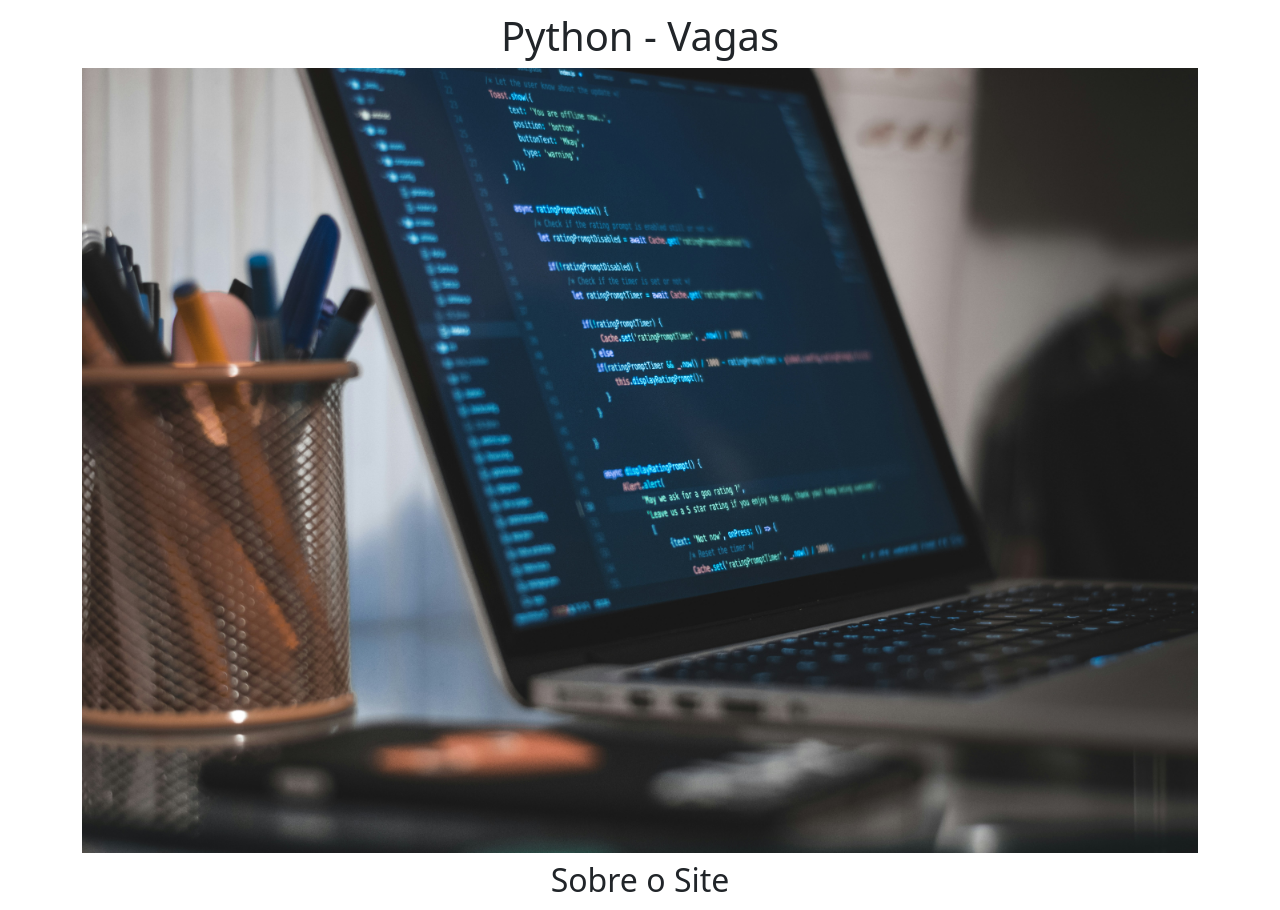
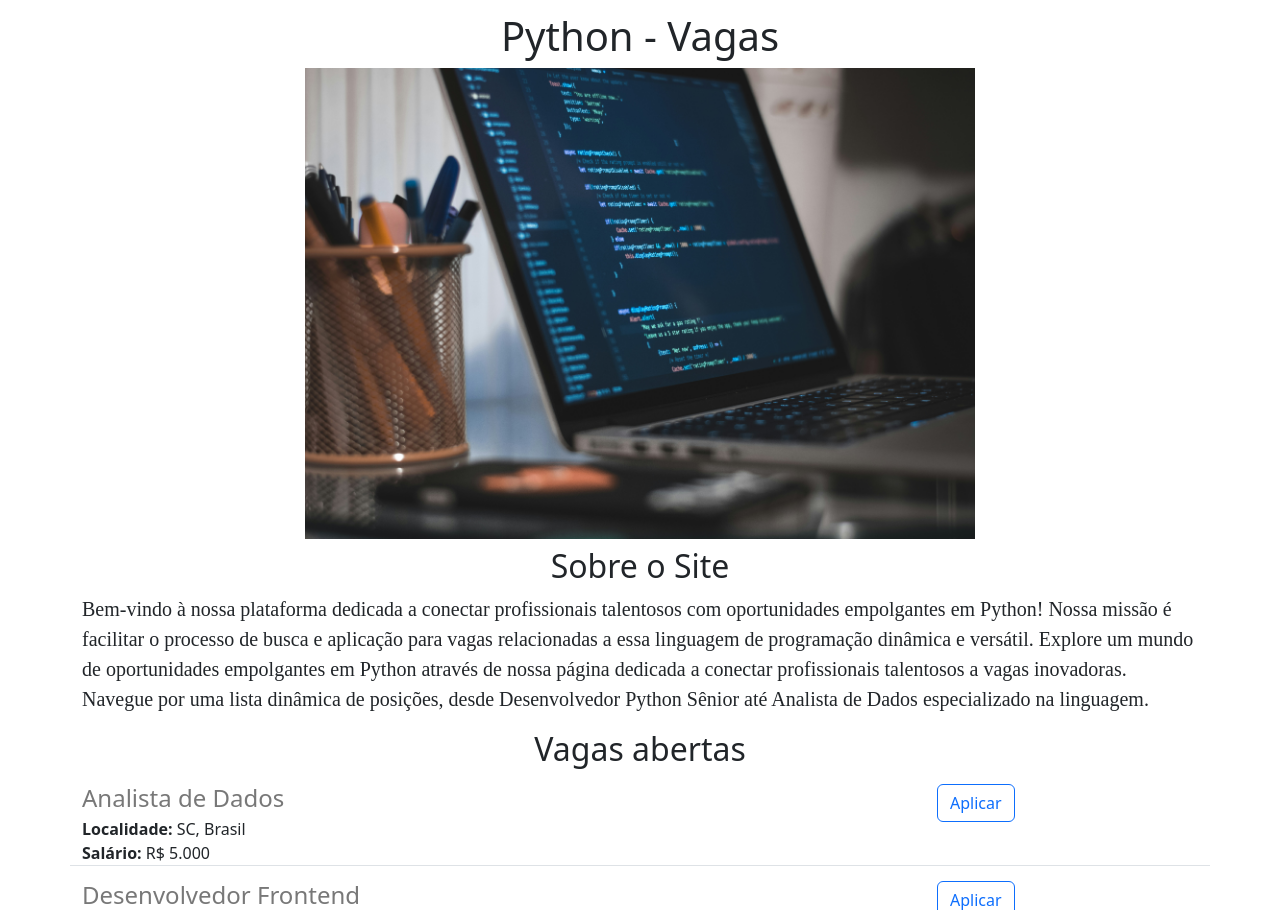
Before and after one commit to FilipeGDPC/python-carreiras, a Flask app: page / in a window 1280 px wide. Shown: the part 56-966 px from the top of the page. Run offline with Flask 3, Linux system fonts and the light colour scheme.

Commit message:
changing style

```diff
--- a/templates/home.html
+++ b/templates/home.html
@@ -11,7 +11,7 @@
     {% include 'includes/navbar.html' %}
     <div class="container">
        <h1 class="text-center mt-2 mb-2">Python - Vagas</h1>
-    <img class="img-fluid" src="{{url_for('static', filename='carreira.jpg')}}"/>
+    <img class="img-fluid mx-auto" src="{{url_for('static', filename='carreira.jpg')}}" style="display: block; margin: 0 auto; max-width: 60%;"/>
     <h2 class="text-center mt-2">Sobre o Site</h2>
     <p class="lead" style="font-family: 'Poppins'">
       Bem-vindo à nossa plataforma dedicada a conectar profissionais talentosos com oportunidades empolgantes em Python! Nossa missão é facilitar o processo de busca e aplicação para vagas relacionadas a essa linguagem de programação dinâmica e versátil.
```
Also changed, not shown: static/estilo.css (line endings or trailing spaces).
